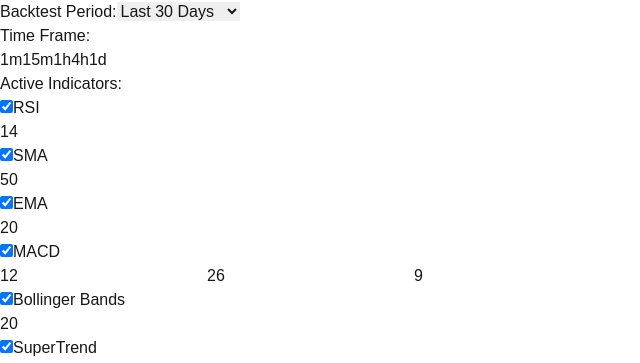
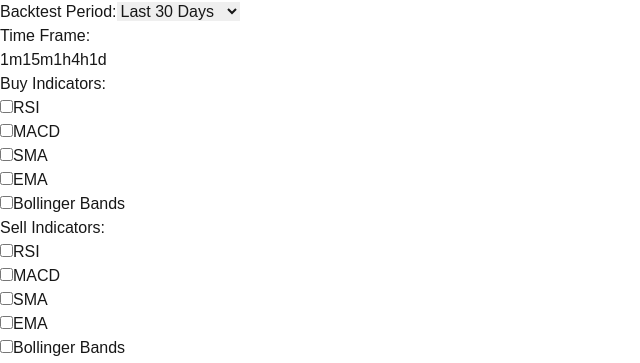
Before and after one commit to KeremAR/trading-bot, a Next.js app: page / in a window 1280 px wide. Shown: the part 576-939 px from the top of the page, without its empty margins (0-640 px from the left). Built offline with nearby package versions, Linux system fonts and the light colour scheme; no server answers.

Commit message:
backtest buy sell indicator

```diff
--- a/src/app/page.js
+++ b/src/app/page.js
@@ -1,7 +1,7 @@
 "use client";
 import { useState, useEffect, useRef } from "react";
 import BotLogs from "@/components/BotSimulator/BotLogs";
-import ConditionsPanel from "@/components/BotSimulator/LiveTest";
+import LiveTest from "@/components/BotSimulator/LiveTest";
 import TradingViewChart from '@/components/TradingViewChart';
 import TradingPanel from '@/components/TradingPanel';
 import BacktestPanel from '@/components/BotSimulator/BacktestPanel';
@@ -156,19 +156,24 @@ const tradingCoins = [
   // Add these new states after your existing useState declarations
   const [selectedTimeFrame, setSelectedTimeFrame] = useState('1h');
   const [backTestPeriod, setBackTestPeriod] = useState('30');
-  const [indicators, setIndicators] = useState({
-    rsi: { name: 'RSI', active: true, value: 14 },
-    sma: { name: 'SMA', active: true, value: 50 },
-    ema: { name: 'EMA', active: true, value: 20 },
-    macd: { name: 'MACD', active: true, values: [12, 26, 9] },
-    bollinger: { name: 'Bollinger Bands', active: true, value: 20 },
-    supertrend: { name: 'SuperTrend', active: true, value: 14 }
+  const [buyIndicators, setBuyIndicators] = useState({
+    rsi: { name: 'RSI', active: false, value: 30 },
+    macd: { name: 'MACD', active: false, values: [12, 26, 9] },
+    sma: { name: 'SMA', active: false, value: 50 },
+    ema: { name: 'EMA', active: false, value: 20 },
+    bollinger: { name: 'Bollinger Bands', active: false, value: 20 }
   });
 
-  const timeFrames = ['1m', '15m', '1h', '4h', '1d'];
+  const [sellIndicators, setSellIndicators] = useState({
+    rsi: { name: 'RSI', active: false, value: 70 },
+    macd: { name: 'MACD', active: false, values: [12, 26, 9] },
+    sma: { name: 'SMA', active: false, value: 200 },
+    ema: { name: 'EMA', active: false, value: 50 },
+    bollinger: { name: 'Bollinger Bands', active: false, value: 20 }
+  });
 
-  const toggleIndicator = (indicatorKey) => {
-    setIndicators(prev => ({
+  const toggleBuyIndicator = (indicatorKey) => {
+    setBuyIndicators(prev => ({
       ...prev,
       [indicatorKey]: {
         ...prev[indicatorKey],
@@ -177,9 +182,47 @@ const tradingCoins = [
     }));
   };
 
+  const toggleSellIndicator = (indicatorKey) => {
+    setSellIndicators(prev => ({
+      ...prev,
+      [indicatorKey]: {
+        ...prev[indicatorKey],
+        active: !prev[indicatorKey].active
+      }
+    }));
+  };
+
+  const updateBuyIndicatorValue = (key, valueIndex, newValue) => {
+    setBuyIndicators(prev => ({
+      ...prev,
+      [key]: {
+        ...prev[key],
+        ...(valueIndex !== null
+          ? { values: prev[key].values.map((v, i) => i === valueIndex ? Number(newValue) : v) }
+          : { value: Number(newValue) }
+        )
+      }
+    }));
+  };
+
+  const updateSellIndicatorValue = (key, valueIndex, newValue) => {
+    setSellIndicators(prev => ({
+      ...prev,
+      [key]: {
+        ...prev[key],
+        ...(valueIndex !== null
+          ? { values: prev[key].values.map((v, i) => i === valueIndex ? Number(newValue) : v) }
+          : { value: Number(newValue) }
+        )
+      }
+    }));
+  };
+
+  const timeFrames = ['1m', '15m', '1h', '4h', '1d'];
+
   const handleRunBacktest = () => {
     // This will be implemented later with backend integration
-    const activeIndicators = Object.entries(indicators)
+    const activeIndicators = Object.entries(buyIndicators)
       .filter(([_, value]) => value.active)
       .map(([key, value]) => `${value.name}: ${value.value}`);
 
@@ -189,19 +232,6 @@ const tradingCoins = [
                `Active Indicators: ${activeIndicators.join(', ')}`
     });
     setShowBotLogs(true);
-  };
-
-  const updateIndicatorValue = (indicatorKey, valueIndex, newValue) => {
-    setIndicators(prev => ({
-      ...prev,
-      [indicatorKey]: {
-        ...prev[indicatorKey],
-        ...(valueIndex !== null
-          ? { values: prev[indicatorKey].values.map((v, i) => i === valueIndex ? Number(newValue) : v) }
-          : { value: Number(newValue) }
-        )
-      }
-    }));
   };
 
   return (
@@ -241,8 +271,8 @@ const tradingCoins = [
         </div>
 
 
-        <div className="flex flex-col lg:flex-row gap-4 w-full">
-          <ConditionsPanel
+        <div className="flex flex-col lg:flex-row gap-4  w-full">
+          <LiveTest
 className="flex-1 flex-shrink-0"
  buyConditions={buyConditions}
             setBuyConditions={setBuyConditions}
@@ -256,20 +286,23 @@ const tradingCoins = [
             handleSubmit={handleSubmit}
           />
 
+
             <BacktestPanel
-            className="flex-1 flex-shrink-0"
-            selectedCoin={selectedCoin}
+className="flex-1 flex-shrink-0"             selectedCoin={selectedCoin}
               setSelectedCoin={setSelectedCoin}
               coins={coins}
               timeFrames={timeFrames}
               selectedTimeFrame={selectedTimeFrame}
               setSelectedTimeFrame={setSelectedTimeFrame}
-            indicators={indicators}
-            toggleIndicator={toggleIndicator}
+              buyIndicators={buyIndicators}
+              sellIndicators={sellIndicators}
+              toggleBuyIndicator={toggleBuyIndicator}
+              toggleSellIndicator={toggleSellIndicator}
+              updateBuyIndicatorValue={updateBuyIndicatorValue}
+              updateSellIndicatorValue={updateSellIndicatorValue}
               backTestPeriod={backTestPeriod}
               setBackTestPeriod={setBackTestPeriod}
               onRunBacktest={handleRunBacktest}
-            updateIndicatorValue={updateIndicatorValue}
             />
 
             {showBotLogs && (
@@ -281,6 +314,7 @@ const tradingCoins = [
                 setResults={setResults}
               />
             )}
+
         </div>
 
 
--- a/src/components/BotSimulator/BacktestPanel.js
+++ b/src/components/BotSimulator/BacktestPanel.js
@@ -5,39 +5,42 @@ const BacktestPanel = ({
   timeFrames,
   selectedTimeFrame,
   setSelectedTimeFrame,
-  indicators,
-  toggleIndicator,
+  buyIndicators,
+  sellIndicators,
+  toggleBuyIndicator,
+  toggleSellIndicator,
+  updateBuyIndicatorValue,
+  updateSellIndicatorValue,
   backTestPeriod,
   setBackTestPeriod,
   onRunBacktest,
-  updateIndicatorValue,
   className,
   setSelectedCoin,
-  coins
+  coins,
 }) => {
 
-  const renderIndicatorInput = (key, indicator) => {
+  const renderIndicatorInput = (key, indicator, updateValue) => {
     if (key === 'macd') {
       return (
         <div className="ml-6 mt-2 space-y-2 flex">
           <input
             type="number"
             value={indicator.values[0]}
-            onChange={(e) => updateIndicatorValue(key, 0, e.target.value)}
+            onChange={(e) => updateValue(key, 0, e.target.value)}
             className="w-16 p-1 bg-gray-700 text-white rounded-md mr-2"
             placeholder="Fast"
           />
           <input
             type="number"
             value={indicator.values[1]}
-            onChange={(e) => updateIndicatorValue(key, 1, e.target.value)}
+            onChange={(e) => updateValue(key, 1, e.target.value)}
             className="w-16 p-1 bg-gray-700 text-white rounded-md mr-2"
             placeholder="Slow"
           />
           <input
             type="number"
             value={indicator.values[2]}
-            onChange={(e) => updateIndicatorValue(key, 2, e.target.value)}
+            onChange={(e) => updateValue(key, 2, e.target.value)}
             className="w-16 p-1 bg-gray-700 text-white rounded-md"
             placeholder="Signal"
           />
@@ -49,7 +52,7 @@ const BacktestPanel = ({
       <input
         type="number"
         value={indicator.value}
-        onChange={(e) => updateIndicatorValue(key, null, e.target.value)}
+        onChange={(e) => updateValue(key, null, e.target.value)}
         className="ml-6 mt-2 w-24 p-1 bg-gray-700 text-white rounded-md"
         placeholder="Period"
       />
@@ -114,29 +117,54 @@ const BacktestPanel = ({
           ))}
         </div>
       </div>
-
-      {/* Indicators Toggle */}
+<div className='flex'>
+      {/* Buy Indicators */}
       <div className="flex-1 mb-6 overflow-hidden min-h-0">
-        <label className="block text-sm font-medium mb-2 text-green-300">Active Indicators:</label>
-        <div className="h-[300px] overflow-y-auto pr-2 space-y-4">
-          {Object.entries(indicators).map(([key, indicator]) => (
-            <div key={key} className="flex flex-col">
+        <label className="block text-sm font-medium mb-2 text-green-300">Buy Indicators:</label>
+        <div className="h-[200px] overflow-y-auto pr-2 space-y-4">
+          {Object.entries(buyIndicators).map(([key, indicator]) => (
+            <div key={`buy-${key}`} className="flex flex-col">
               <div className="flex items-center">
                 <input
                   type="checkbox"
-                  id={key}
+                  id={`buy-${key}`}
                   checked={indicator.active}
-                  onChange={() => toggleIndicator(key)}
+                  onChange={() => toggleBuyIndicator(key)}
                   className="w-4 h-4 text-green-600 border-gray-300 rounded focus:ring-green-500"
                 />
-                <label htmlFor={key} className="ml-2 text-sm text-white">
+                <label htmlFor={`buy-${key}`} className="ml-2 text-sm text-white">
                   {indicator.name}
                 </label>
               </div>
-              {indicator.active && renderIndicatorInput(key, indicator)}
+              {indicator.active && renderIndicatorInput(key, indicator, updateBuyIndicatorValue)}
             </div>
           ))}
         </div>
+      </div>
+
+      {/* Sell Indicators */}
+      <div className="flex-1 mb-6 overflow-hidden min-h-0">
+        <label className="block text-sm font-medium mb-2 text-red-300">Sell Indicators:</label>
+        <div className="h-[200px] overflow-y-auto pr-2 space-y-4">
+          {Object.entries(sellIndicators).map(([key, indicator]) => (
+            <div key={`sell-${key}`} className="flex flex-col">
+              <div className="flex items-center">
+                <input
+                  type="checkbox"
+                  id={`sell-${key}`}
+                  checked={indicator.active}
+                  onChange={() => toggleSellIndicator(key)}
+                  className="w-4 h-4 text-red-600 border-gray-300 rounded focus:ring-red-500"
+                />
+                <label htmlFor={`sell-${key}`} className="ml-2 text-sm text-white">
+                  {indicator.name}
+                </label>
+              </div>
+              {indicator.active && renderIndicatorInput(key, indicator, updateSellIndicatorValue)}
+            </div>
+          ))}
+        </div>
+      </div>
       </div>
 
       {/* Run Backtest Button */}
```
Lines whose indentation alone changed are shown as unchanged.
